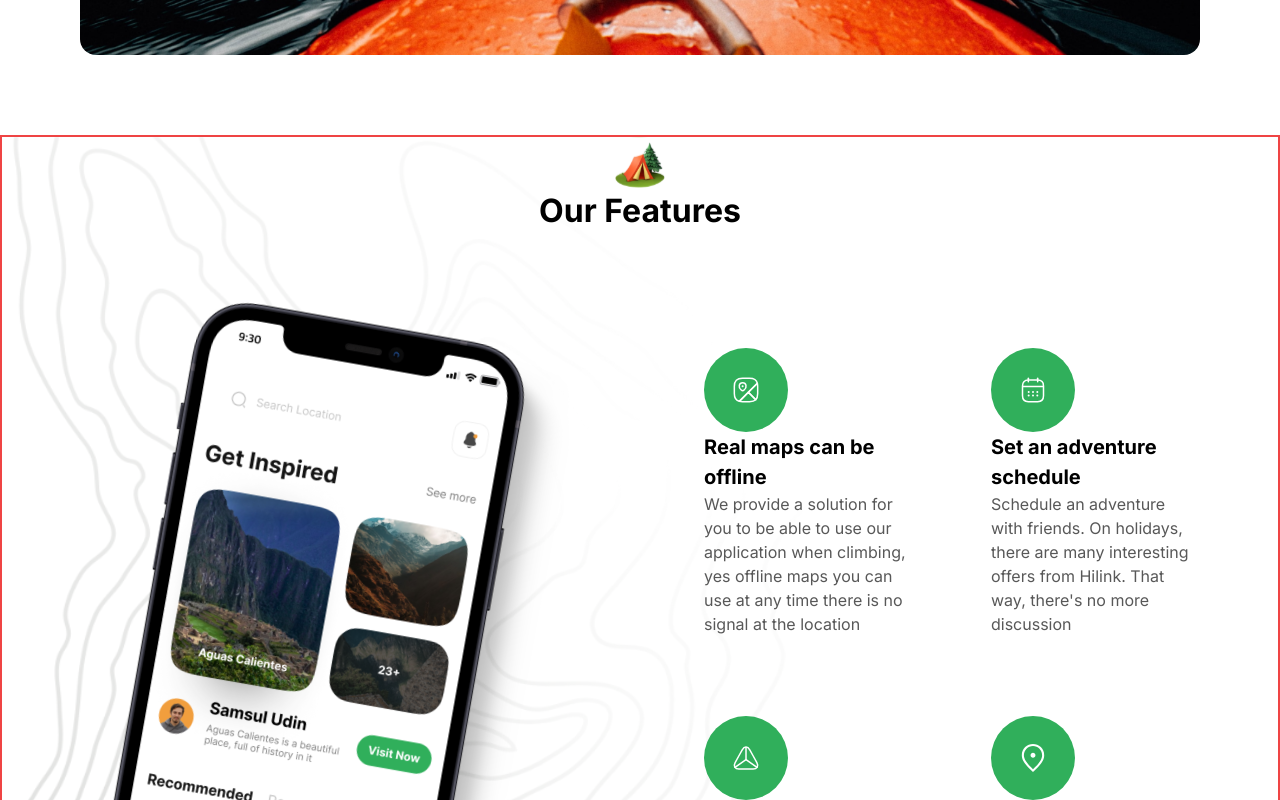
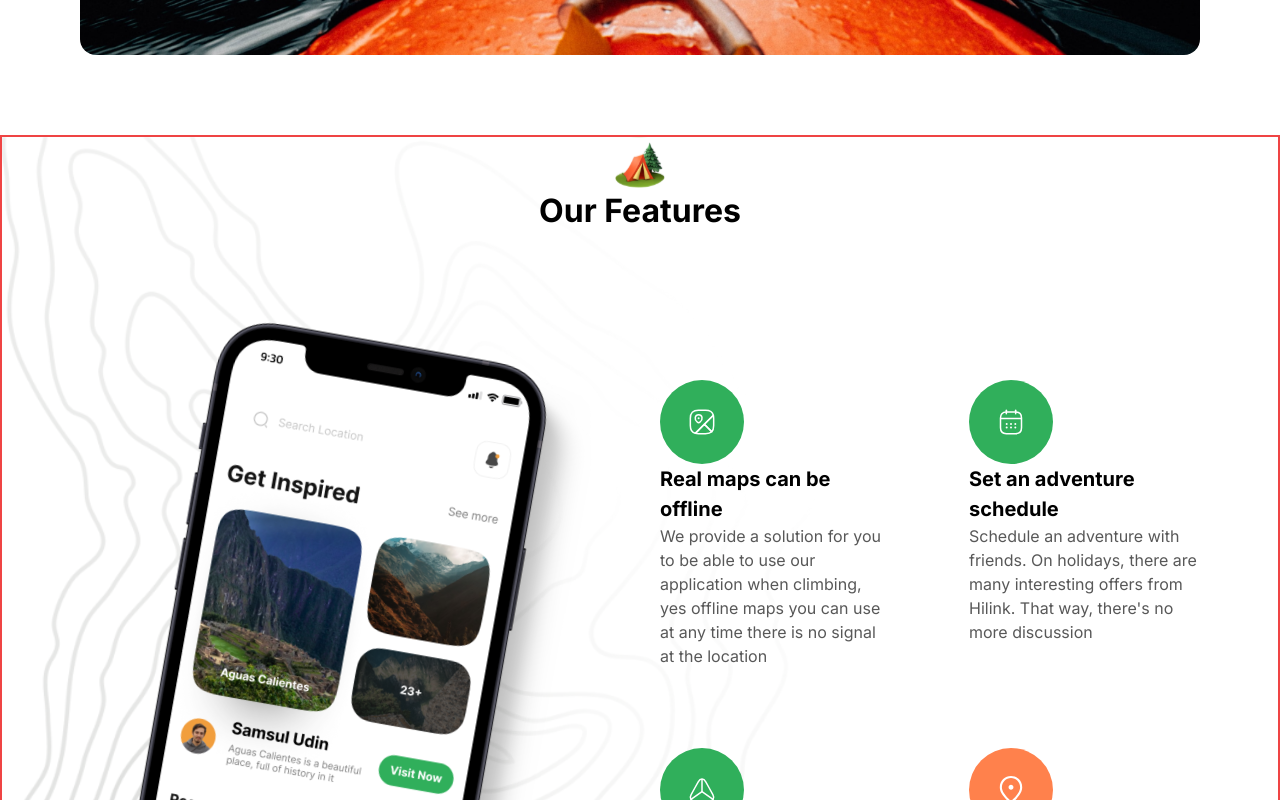
Before and after one commit to imadEddineBMZ/ViaMondo, a Next.js app: page / in a window 1280 px wide. Shown: the part 2640-3440 px from the top of the page. Built offline with nearby package versions, Linux system fonts and the light colour scheme.

Commit message:
second version Feature section

```diff
--- a/components/Feature.tsx
+++ b/components/Feature.tsx
@@ -15,9 +15,11 @@ const FeatureItem = ({
   variant,
   description,
 }: FeatureItemProps) => {
+    const bgColor = variant === "green" ? "bg-green-50" : "bg-orange-50";
+
     return (
         <li key={title} className="flex flex-col items-start flex-1 w-full">
-      <div className="rounded-full p-4 lg:p-7 bg-green-50">
+        <div className={`rounded-full p-4 md:p-[22px] lg:p-7 ${bgColor}`}>
             <Image src={icon} alt={title} width={28} height={28}/>
         </div>
         <h2 className="bold-20">{title}</h2>
@@ -28,33 +30,39 @@ const FeatureItem = ({
 
 const Feature = () => {
   return (
-    <section className="max-conatiner padding-container relative border-2 border-red-500 overflow-hidden bg-feature-bg bg-cover bg-center">
-      <div className="flex flex-col items-center gap-1 mb-5">
-        <Image src="/camp.svg" alt="camp" width={50} height={50} />
+    <section className="max-container padding-container border-2 border-red-500 bg-feature-bg bg-center bg-cover ">
+        <div className="flex flex-col items-center gap-1">
+            <Image
+                src="/camp.svg"
+                alt="camp"
+                width={50}
+                height={50}
+            />
             <h2 className="bold-32">Our Features</h2>
         </div>
-      <div className="flex flex-col items-center md:flex-row gap-10 md:gap-20 lg:gap-32 relative">
-        <div className="relative lg:flex-1 lg:min-h-[900px] flex justify-center items-center">
+        <div className="flex flex-col md:flex-row items-start md:items-center gap-10 mt-10">
+            <div className="md:flex-1 flexCenter md:min-h-[900px]">
                 <Image
                     src="/phone.png"
                     alt="camp"
                     width={400}
                     height={900}
-            className="lg:block hidden rotate-[10deg] z-10 object-contain"
+                    className="md:block hidden rotate-[10deg] object-contain"
                 />
             </div>
-        <ul className="lg:flex-1 md:grid md:grid-cols-2 gap-10 lg:gap-20 w-full flex flex-col">
+            <ul className="md:flex-1 md:grid md:grid-cols-2 gap-10 lg:gap-20 w-full flex flex-col">
                 {FEATURES.map((feature) => (
                     <FeatureItem
                         key={feature.title}
                         title={feature.title}
                         icon={feature.icon}
-              variant={"green"}
+                        variant={feature.variant as "green" | "orange"}
                         description={feature.description}
                     />
                 ))}
             </ul>
         </div>
+
     </section>
   );
 };
```
Lines whose indentation alone changed are shown as unchanged.
